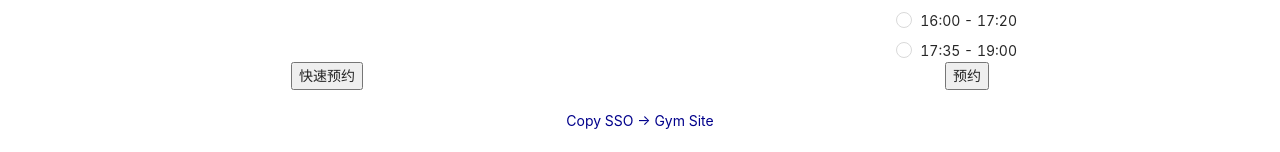
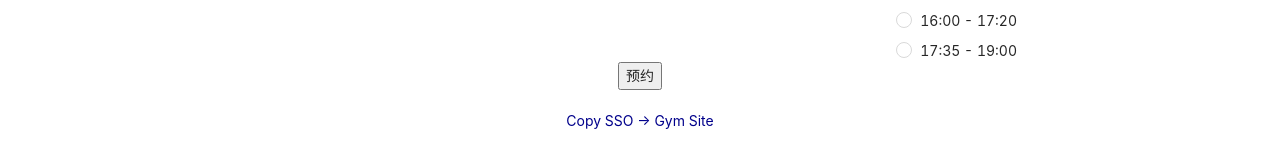
Before and after one commit to masogit/gym, a React (Create React App) app: page / in a window 1280 px wide. Shown: the part 426-578 px from the top of the page. Built offline with nearby package versions, Linux system fonts and the light colour scheme; no server answers.

Commit message:
feat: hide quick reg

```diff
--- a/src/Gym.js
+++ b/src/Gym.js
@@ -313,7 +313,7 @@ const ReserveForm = props => {
           </Radio.Group></div>
       </div>
       <div style={{ display: 'flex', justifyContent: 'space-around' }}>
-        {posting ? '执行中...' : <button onClick={quickReg} style={{ display: 'block' }}>快速预约</button>}
+        {/* {posting ? '执行中...' : <button onClick={quickReg} style={{ display: 'block' }}>快速预约</button>} */}
         <button onClick={submit} style={{ display: 'block' }}>预约</button>
       </div>
       <div className="message">{message}</div>
```
